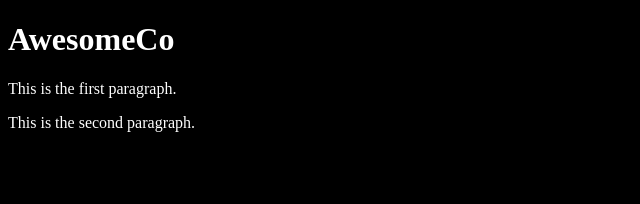
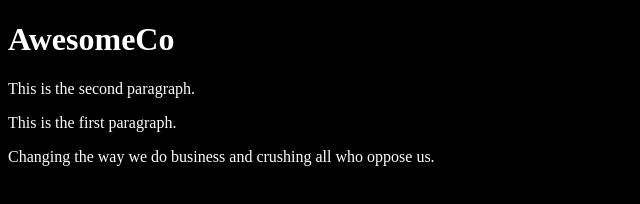
Before and after one commit to fmanka/fmanka_awesomeco, a plain HTML site: page index.html in a window 1280 px wide. Shown: the whole page, without its empty margins (0-640 px from the left). Drawn offline with Linux system fonts and the light colour scheme.

Commit message:
add mission statement and reverse order of paragraphs

```diff
--- a/index.html
+++ b/index.html
@@ -7,7 +7,13 @@
   </head>
   <body>
     <h1>AwesomeCo</h1>
+    <p>This is the second paragraph.</p>
     <p>This is the first paragraph.</p>
-    <p>This is the second paragraph.</p>
+
+    <p>
+      Changing the way we do business and crushing all
+      who oppose us.
+    </p>
+
   </body>
 </html>
```
